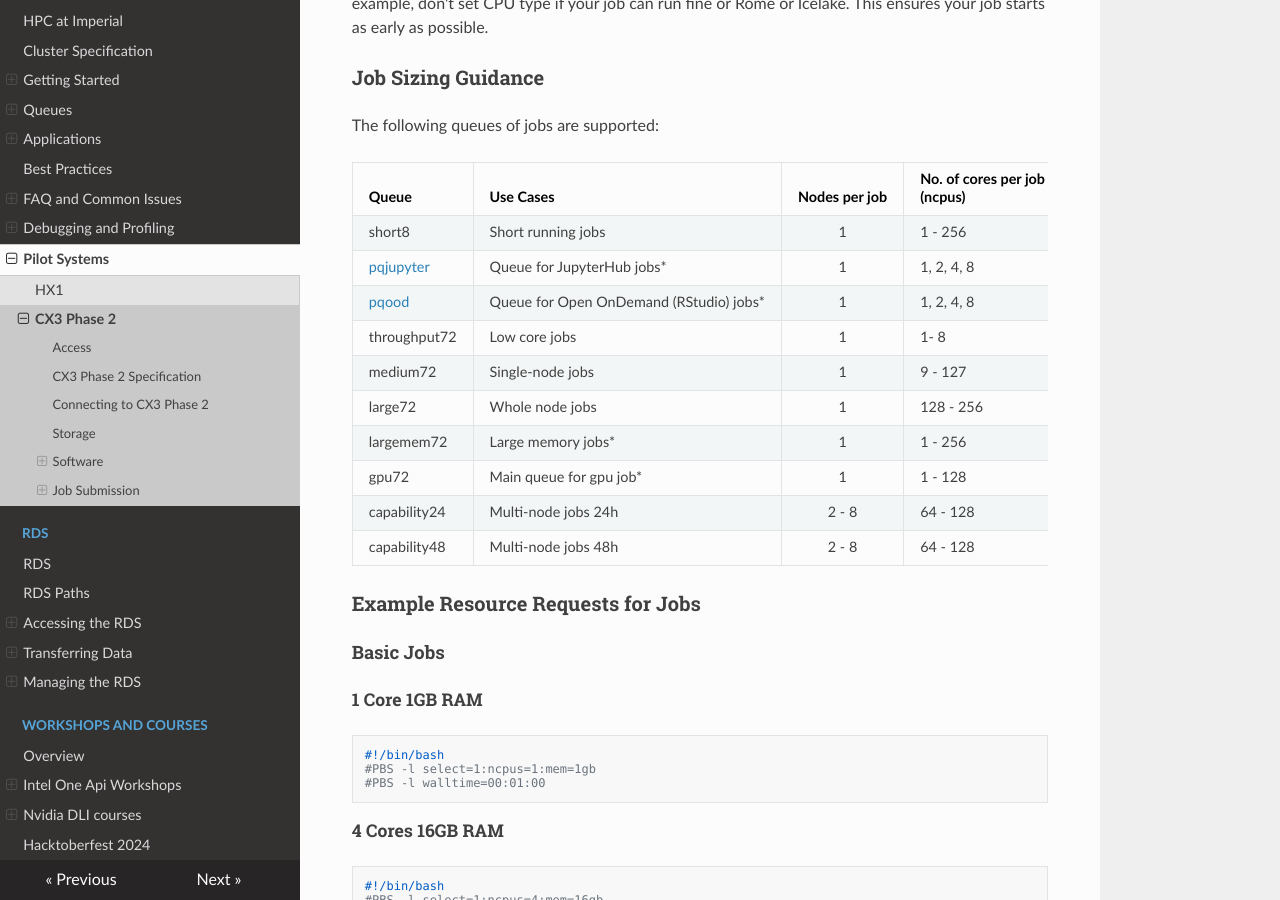
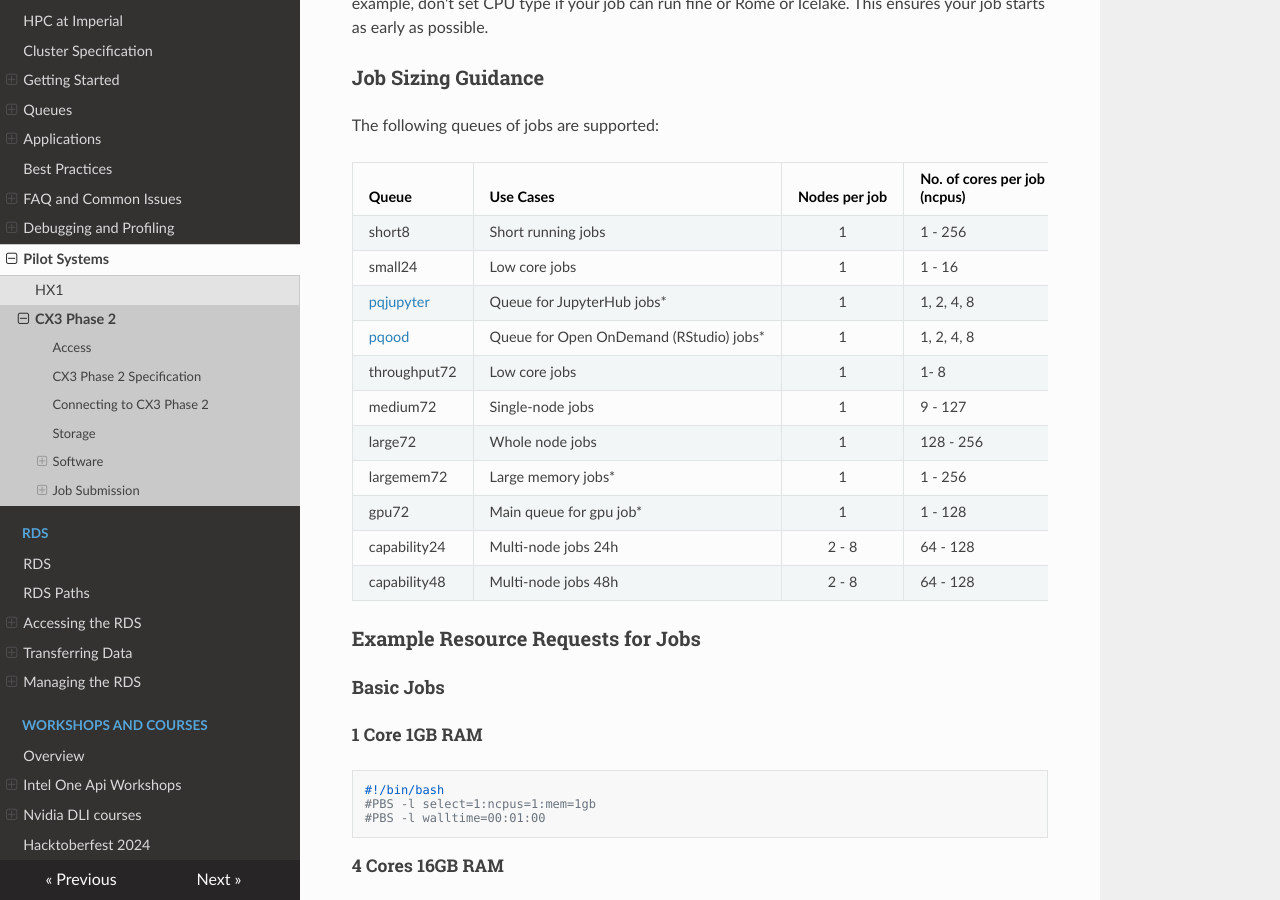
Before and after one commit to ImperialCollegeLondon/icl-rcs-user-guide, an MkDocs documentation site: the page built from docs/hpc/pilot/cx3-phase2.md, in a window 1280 px wide and 900 px high, scrolled down 4476 px. Built offline with MkDocs 1.6.1, drawn with Linux system fonts in a browser that asks for light colours; nearby versions of some CDN libraries.

Commit message:
added small24

```diff
--- a/docs/hpc/pilot/cx3-phase2.md
+++ b/docs/hpc/pilot/cx3-phase2.md
@@ -164,6 +164,7 @@ The following queues of jobs are supported:
 | Queue | Use Cases | Nodes per job | No. of cores per job<br>(ncpus) | Mem<br>(GB) | Walltime<br>(hrs) |
 | ----- | --------- | :-------------: | ---------------------------- | -------- | -------------- |
 | short8 | Short running jobs | 1 | 1 - 256 | 1 - 920 | 0 - 8 |
+| small24 | Low core jobs | 1 | 1 - 16 | 1 - 128 | 0 - 24 |
 | [pqjupyter](#pqjupyter) | Queue for JupyterHub jobs* | 1 |1, 2, 4, 8 | 8, 16, 32, 64 | 8 |
 | [pqood](#pqood) | Queue for Open OnDemand (RStudio) jobs* |1 |1, 2, 4, 8 |8, 16, 32, 64 | 8 |
 | throughput72 | Low core jobs | 1 | 1- 8 | 1 - 100 | 9 - 72 |
```
